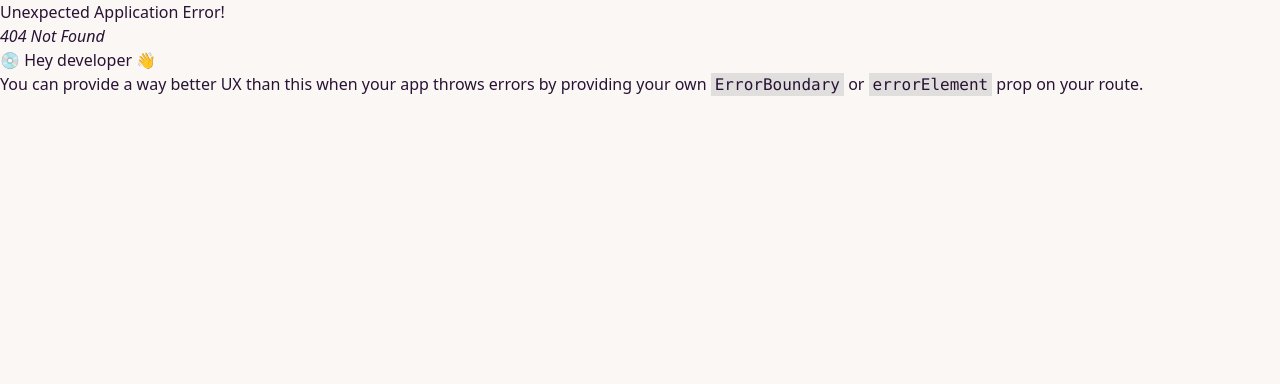
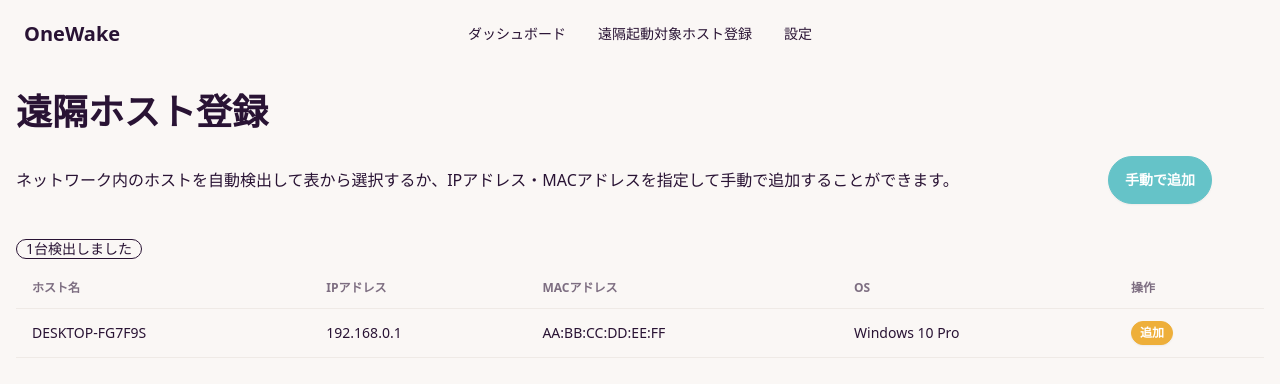
Before and after one commit to Cybroad/OneWake-frontend, a React (Vite) app: page /addHost in a window 1280 px wide. Before the commit this address had no page. Shown: the top 384 px of the page. Built offline with nearby package versions, Linux system fonts and the light colour scheme.

Commit message:
Add Dashboad Page and addRemoteHost Page

```diff
--- a/index.html
+++ b/index.html
@@ -4,7 +4,7 @@
     <meta charset="UTF-8" />
     <link rel="icon" type="image/svg+xml" href="/vite.svg" />
     <meta name="viewport" content="width=device-width, initial-scale=1.0" />
-    <title>Maji Magic</title>
+    <title>OneWake</title>
   </head>
   <body>
     <div id="root"></div>
--- /dev/null
+++ b/src/components/AddHostPage/index.tsx
@@ -0,0 +1,44 @@
+import PageLayout from "../PageLayout";
+import HostsList from "../HostsLists";
+import { useCallback, useRef } from "react";
+
+export default function AddHostPage() {
+    const ref = useRef<HTMLDialogElement>(null);
+    const handleShow = useCallback(() => {
+        ref.current?.showModal();
+    }, [ref]);
+
+    return (
+        <PageLayout>
+            <h2 className="text-4xl font-bold py-6">遠隔ホスト登録</h2>
+            <div className="flex flex-col w-full border-opacity-50">
+                <div className="pb-8">
+                    <div className="grid grid-cols-12 flex items-center">
+                        <div className="col-span-10">
+                            ネットワーク内のホストを自動検出して表から選択するか、IPアドレス・MACアドレスを指定して手動で追加することができます。
+                        </div>
+                        <div className="col-span-2 text-center">
+                            <button className="btn btn-primary text-white" onClick={handleShow}>手動で追加</button>
+                        </div>
+                    </div>
+                </div>
+            </div>
+
+            <HostsList />
+
+
+            <dialog className="modal" ref={ref}>
+                <div className="modal-box">
+                    <h3 className="font-bold text-lg">Hello!</h3>
+                    <p className="py-4">Press ESC key or click the button below to close</p>
+                    <div className="modal-action">
+                        <form method="dialog">
+                            {/* if there is a button in form, it will close the modal */}
+                            <button className="btn">Close</button>
+                        </form>
+                    </div>
+                </div>
+            </dialog>
+        </PageLayout>
+    )
+}
--- a/src/components/HeaderMenu/index.tsx
+++ b/src/components/HeaderMenu/index.tsx
@@ -2,7 +2,7 @@ export default function HeaderMenu() {
     return (
         <>
             <li><a href="/">ダッシュボード</a></li>
-            <li><a>遠隔起動対象ホスト一覧</a></li>
+            <li><a href="/addHost">遠隔起動対象ホスト登録</a></li>
             <li><a>設定</a></li>
         </>
     )
--- /dev/null
+++ b/src/components/HostsLists/index.tsx
@@ -0,0 +1,39 @@
+export default function HostsList() {
+    return (
+        <div className="overflow-x-auto">
+            <div className="pb-2">
+            <span className="badge badge-outline">
+                1台検出しました
+            </span>
+            </div>
+            <table className="table">
+                <thead>
+                    <tr>
+                        <th>ホスト名</th>
+                        <th>IPアドレス</th>
+                        <th>MACアドレス</th>
+                        <th>OS</th>
+                        <th>操作</th>
+                    </tr>
+                </thead>
+                <tbody>
+                    <tr>
+                        <td>
+                            <div className="flex items-center gap-3">
+                                <div>
+                                    DESKTOP-FG7F9S
+                                </div>
+                            </div>
+                        </td>
+                        <td>192.168.0.1</td>
+                        <td>AA:BB:CC:DD:EE:FF</td>
+                        <td>Windows 10 Pro</td>
+                        <th>
+                            <button className="btn btn-xs btn-accent text-white">追加</button>
+                        </th>
+                    </tr>
+                </tbody>
+            </table>
+        </div>
+    )
+}
--- /dev/null
+++ b/src/components/RemoteHostsList/index.tsx
@@ -0,0 +1,51 @@
+export default function RemoteHostsList() {
+    return (
+        <div className="overflow-x-auto">
+            <table className="table">
+                <thead>
+                    <tr>
+                        <th>
+                            <label>
+                                <input type="checkbox" className="checkbox" />
+                            </label>
+                        </th>
+                        <th>名称</th>
+                        <th>状態</th>
+                        <th>IPアドレス</th>
+                        <th>MACアドレス</th>
+                        <th>OS</th>
+                        <th>操作</th>
+                    </tr>
+                </thead>
+                <tbody>
+                    <tr>
+                        <th>
+                            <label>
+                                <input type="checkbox" className="checkbox" />
+                            </label>
+                        </th>
+                        <td>
+                            <div className="flex items-center gap-3">
+                                <div>
+                                    <div className="font-bold">Main A</div>
+                                    <span className="badge badge-ghost badge-sm">DESKTOP-FG7F9S</span>
+                                </div>
+                            </div>
+                        </td>
+                        <td>
+                            遠隔操作対象リストに存在しないホストです<br/>
+                            操作対象リストに追加するには、<a href="#">こちら</a>をクリックしてください
+                        </td>
+                        <td>192.168.0.1</td>
+                        <td>AA:BB:CC:DD:EE:FF</td>
+                        <td>Windows 10 Pro</td>
+                        <th>
+                            {/* <button className="btn btn-xs btn-disabled text-white">起動</button> */}
+                            <span className="loading loading-spinner loading-md"></span>
+                        </th>
+                    </tr>
+                </tbody>
+            </table>
+        </div>
+    )
+}
--- a/src/components/TopPage/index.tsx
+++ b/src/components/TopPage/index.tsx
@@ -1,9 +1,23 @@
+import HostsList from "../RemoteHostsList";
 import PageLayout from "../PageLayout";
 
 export default function TopPage() {
     return (
         <PageLayout>
-            <h2 className="text-4xl font-bold">Top Page</h2>
+            <h2 className="text-4xl font-bold py-6">ダッシュボード</h2>
+            <div className="flex flex-col w-full border-opacity-50">
+                <div className="pb-8">
+                    遠隔操作対象ホストに対して操作を行うことができます。
+                </div>
+            </div>
+            <details className="dropdown pb-2">
+                <summary className="m-1 btn btn-sm">一括操作</summary>
+                <ul className="p-2 shadow menu dropdown-content z-[1] bg-base-100 rounded-box w-52">
+                    <li className="pb-2"><a className="bg-green-200">起動</a></li>
+                    <li className="pb-2"><a className="bg-red-200">シャットダウン</a></li>
+                </ul>
+            </details>
+            <HostsList />
         </PageLayout>
     );
 }
```
Also changed, not shown: src/router.tsx (+6 -1 lines).
